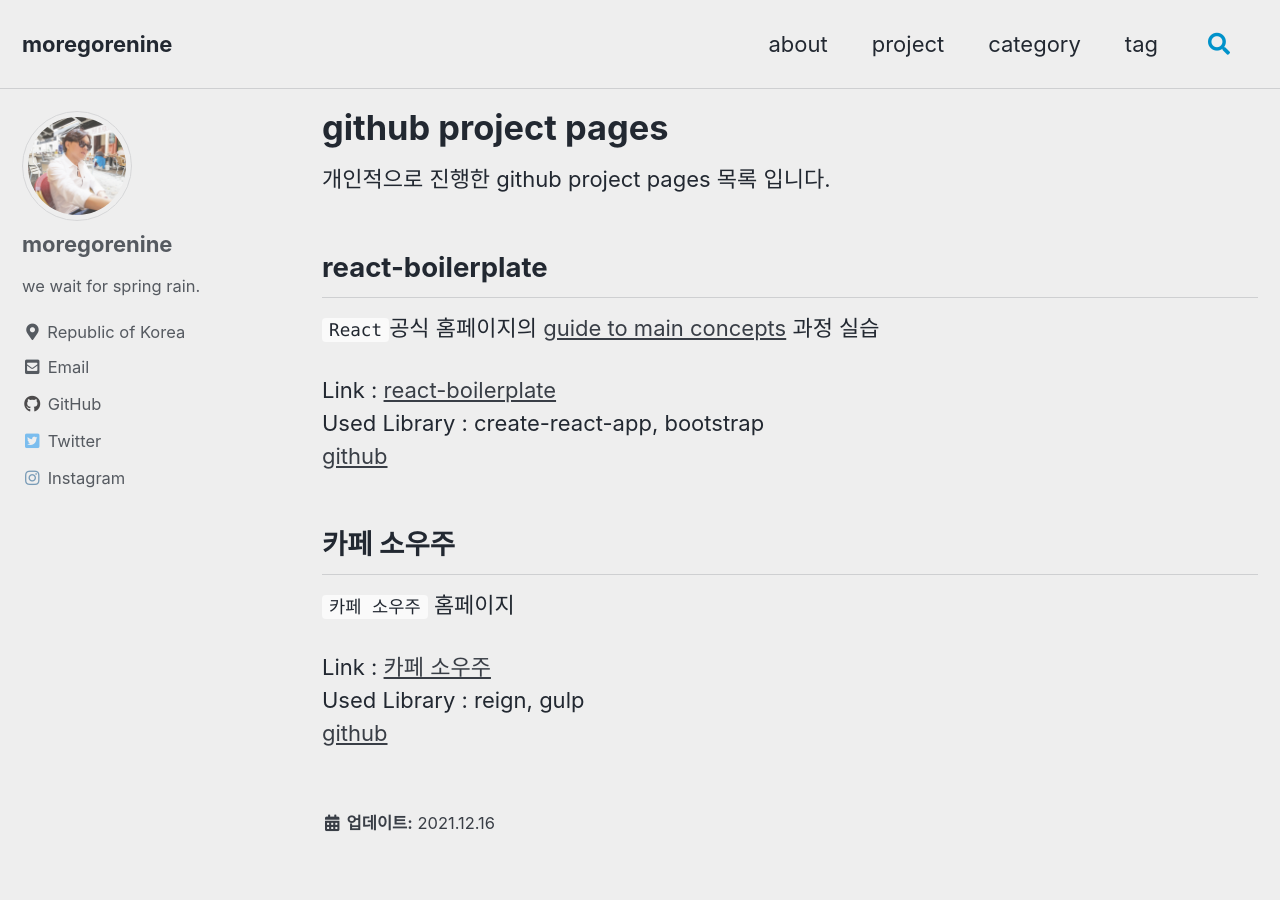
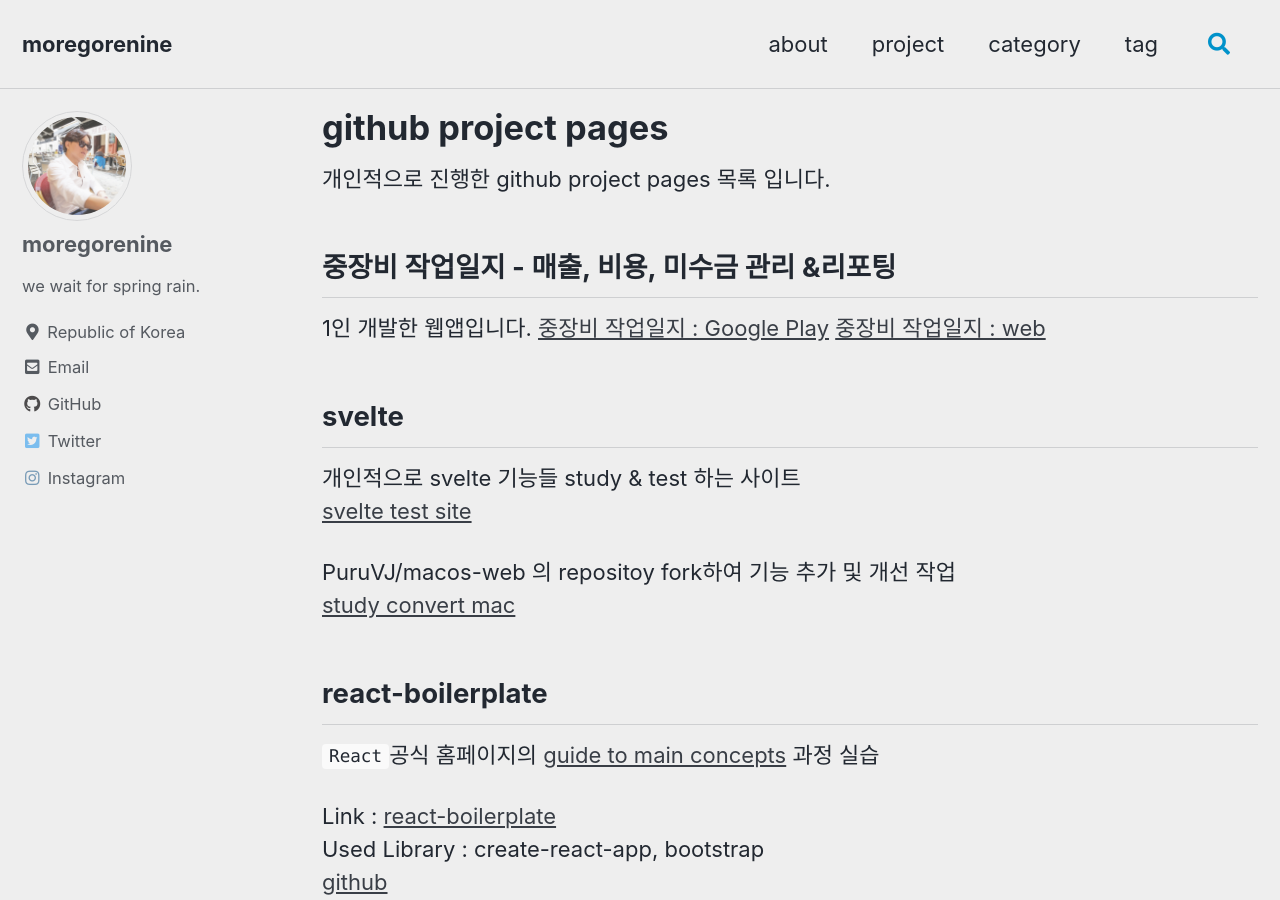
Before and after one commit to moregorenine/moregorenine.github.io, a Jekyll site: the page built from _pages/project.md, in a window 1280 px wide and 900 px high. Built offline with Jekyll 4.4.1, drawn with Linux system fonts in a browser that asks for light colours; cached includes are drawn as plain includes.

Commit message:
add project

```diff
--- a/_pages/project.md
+++ b/_pages/project.md
@@ -7,7 +7,22 @@ last_modified_at: 2021-12-16T00:00:00+09:00
 
 개인적으로 진행한 github project pages 목록 입니다.
 
+## 중장비 작업일지 - 매출, 비용, 미수금 관리 &리포팅
+
+1인 개발한 웹앱입니다.
+[중장비 작업일지 : Google Play](https://play.google.com/store/apps/details?id=com.moregorenine.moremong&hl=ko&gl=US)
+[중장비 작업일지 : web](https://moremong.com/)
+
+## svelte
+
+개인적으로 svelte 기능들 study & test 하는 사이트
+[svelte test site](https://moregorenine.github.io/test-svelte/)
+
+PuruVJ/macos-web 의 repositoy fork하여 기능 추가 및 개선 작업
+[study convert mac](https://moregorenine.github.io/macos-web/)
+
 ## react-boilerplate
+
 `React`공식 홈페이지의 [guide to main concepts](https://reactjs.org/docs/hello-world.html) 과정 실습
 
 Link : [react-boilerplate](https://moregorenine.github.io/react-boilerplate)
@@ -15,6 +30,7 @@ Used Library : create-react-app, bootstrap
 [github](https://github.com/moregorenine/react-boilerplate)
 
 ## 카페 소우주
+
 `카페 소우주` 홈페이지
 
 Link : [카페 소우주](https://cafemicrocosmos.github.io/)
```
